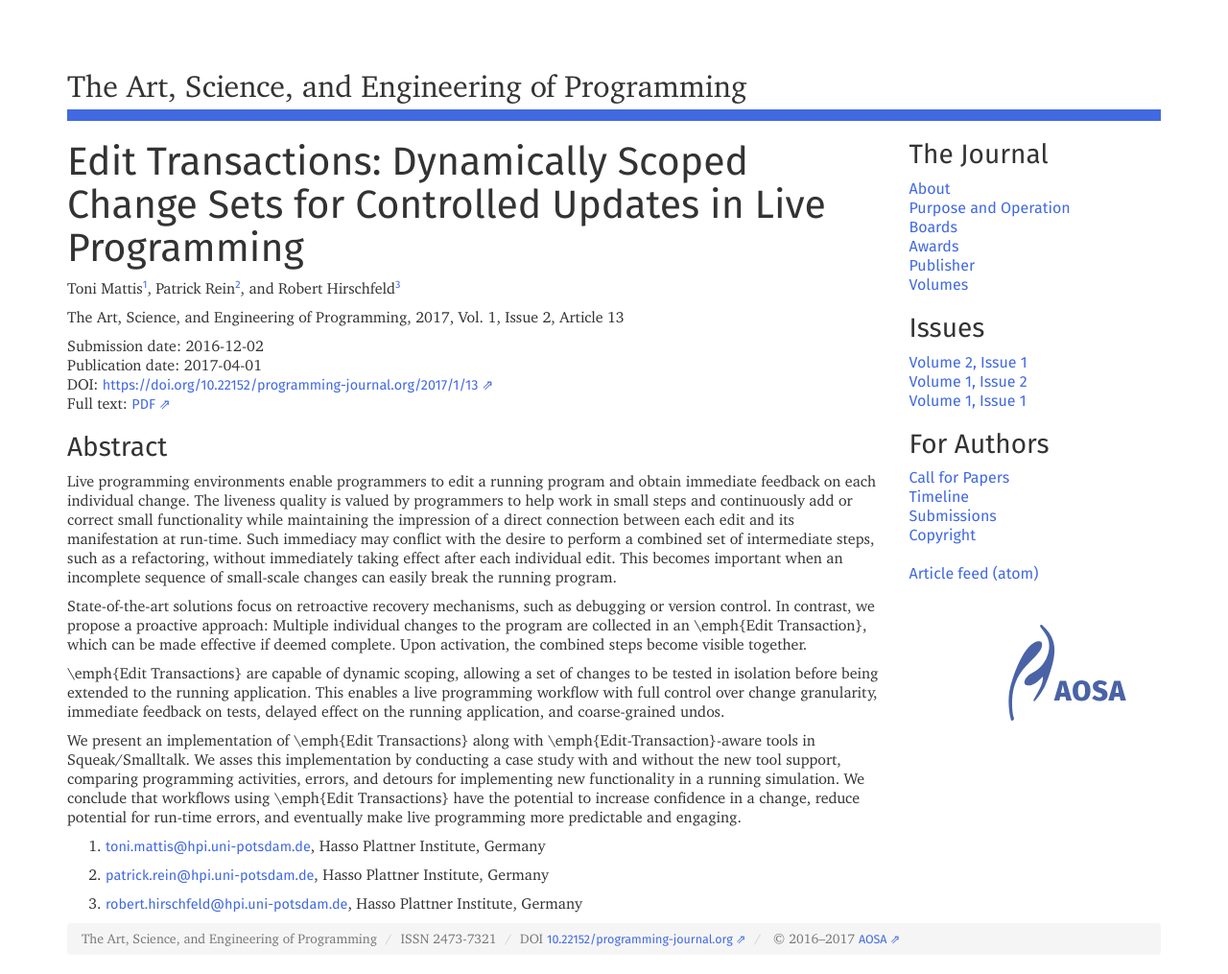
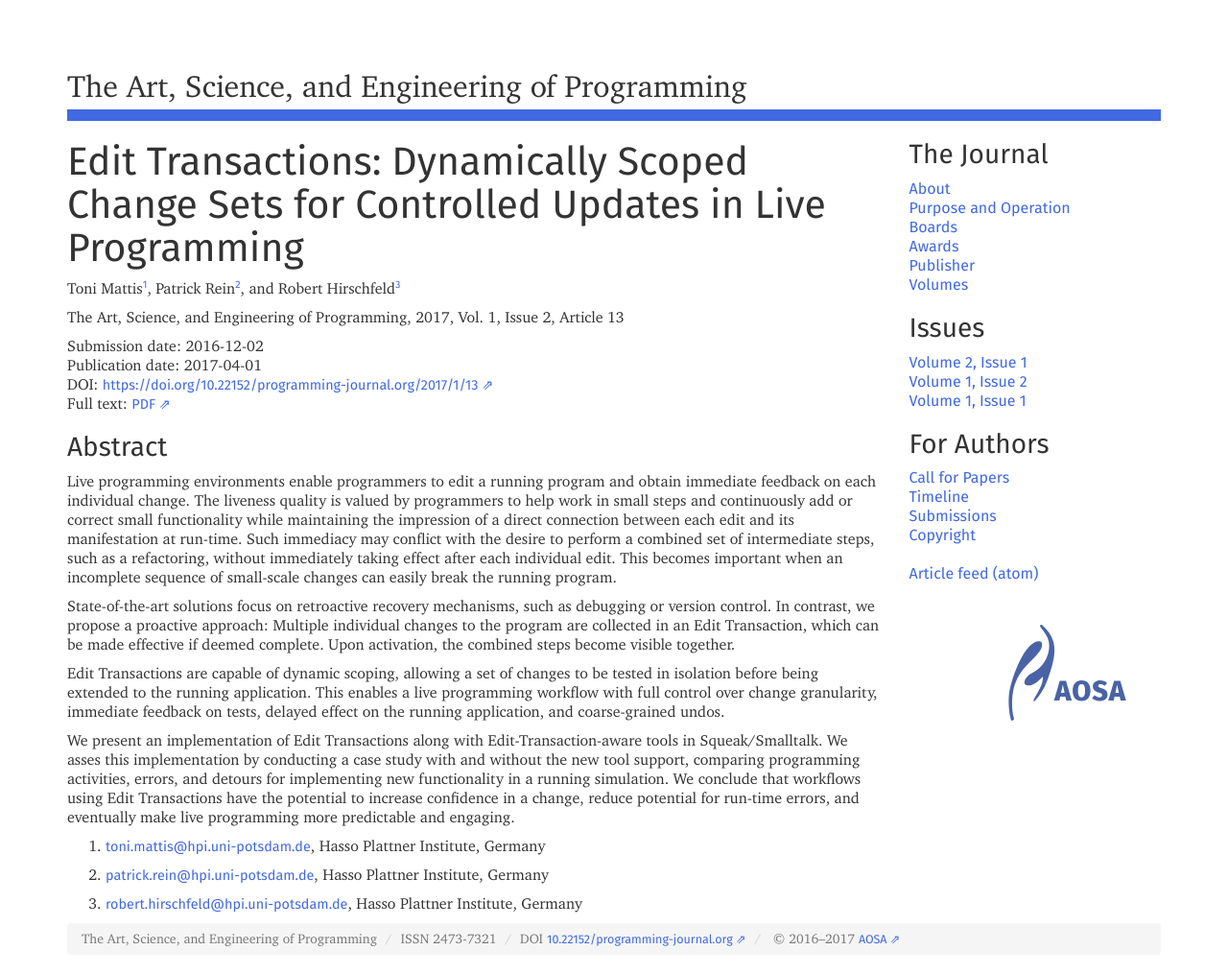
Before and after one commit to programming-journal/programming-journal.github.io, a Jekyll site: the page built from 2017/1/13/index.markdown, in a window 1280 px wide. Shown: the whole page at 96% size. Built offline with Jekyll 4.4.1, drawn with Linux system fonts in a browser that asks for light colours; nearby versions of some CDN libraries.

Commit message:
Fix abstract

```diff
--- a/2017/1/13/index.markdown
+++ b/2017/1/13/index.markdown
@@ -23,11 +23,11 @@ file: "https://arxiv.org/pdf/1703.10862v1"
 excerpt: |
     Live programming environments enable programmers to edit a running program and obtain immediate feedback on each individual change. The liveness quality is valued by programmers to help work in small steps and continuously add or correct small functionality while maintaining the impression of a direct connection between each edit and its manifestation at run-time. Such immediacy may conflict with the desire to perform a combined set of intermediate steps, such as a refactoring, without immediately taking effect after each individual edit. This becomes important when an incomplete sequence of small-scale changes can easily break the running program.
 
-    State-of-the-art solutions focus on retroactive recovery mechanisms, such as debugging or version control. In contrast, we propose a proactive approach: Multiple individual changes to the program are collected in an \emph{Edit Transaction}, which can be made effective if deemed complete. Upon activation, the combined steps become visible together.
+    State-of-the-art solutions focus on retroactive recovery mechanisms, such as debugging or version control. In contrast, we propose a proactive approach: Multiple individual changes to the program are collected in an Edit Transaction, which can be made effective if deemed complete. Upon activation, the combined steps become visible together.
 
-    \emph{Edit Transactions} are capable of dynamic scoping, allowing a set of changes to be tested in isolation before being extended to the running application. This enables a live programming workflow with full control over change granularity, immediate feedback on tests, delayed effect on the running application, and coarse-grained undos.
+    Edit Transactions are capable of dynamic scoping, allowing a set of changes to be tested in isolation before being extended to the running application. This enables a live programming workflow with full control over change granularity, immediate feedback on tests, delayed effect on the running application, and coarse-grained undos.
 
-    We present an implementation of \emph{Edit Transactions} along with \emph{Edit-Transaction}-aware tools in Squeak/Smalltalk. We asses this implementation by conducting a case study with and without the new tool support, comparing programming activities, errors, and detours for implementing new functionality in a running simulation. We conclude that workflows using \emph{Edit Transactions} have the potential to increase confidence in a change, reduce potential for run-time errors, and eventually make live programming more predictable and engaging.
+    We present an implementation of Edit Transactions along with Edit-Transaction-aware tools in Squeak/Smalltalk. We asses this implementation by conducting a case study with and without the new tool support, comparing programming activities, errors, and detours for implementing new functionality in a running simulation. We conclude that workflows using Edit Transactions have the potential to increase confidence in a change, reduce potential for run-time errors, and eventually make live programming more predictable and engaging.
 
 ---
 Toni Mattis[^1], Patrick Rein[^2], and Robert Hirschfeld[^3]
@@ -43,11 +43,11 @@ Full text: [PDF](https://arxiv.org/pdf/1703.10862v1)
 ### Abstract
 Live programming environments enable programmers to edit a running program and obtain immediate feedback on each individual change. The liveness quality is valued by programmers to help work in small steps and continuously add or correct small functionality while maintaining the impression of a direct connection between each edit and its manifestation at run-time. Such immediacy may conflict with the desire to perform a combined set of intermediate steps, such as a refactoring, without immediately taking effect after each individual edit. This becomes important when an incomplete sequence of small-scale changes can easily break the running program.
 
-State-of-the-art solutions focus on retroactive recovery mechanisms, such as debugging or version control. In contrast, we propose a proactive approach: Multiple individual changes to the program are collected in an \emph{Edit Transaction}, which can be made effective if deemed complete. Upon activation, the combined steps become visible together.
+State-of-the-art solutions focus on retroactive recovery mechanisms, such as debugging or version control. In contrast, we propose a proactive approach: Multiple individual changes to the program are collected in an Edit Transaction, which can be made effective if deemed complete. Upon activation, the combined steps become visible together.
 
-\emph{Edit Transactions} are capable of dynamic scoping, allowing a set of changes to be tested in isolation before being extended to the running application. This enables a live programming workflow with full control over change granularity, immediate feedback on tests, delayed effect on the running application, and coarse-grained undos.
+Edit Transactions are capable of dynamic scoping, allowing a set of changes to be tested in isolation before being extended to the running application. This enables a live programming workflow with full control over change granularity, immediate feedback on tests, delayed effect on the running application, and coarse-grained undos.
 
-We present an implementation of \emph{Edit Transactions} along with \emph{Edit-Transaction}-aware tools in Squeak/Smalltalk. We asses this implementation by conducting a case study with and without the new tool support, comparing programming activities, errors, and detours for implementing new functionality in a running simulation. We conclude that workflows using \emph{Edit Transactions} have the potential to increase confidence in a change, reduce potential for run-time errors, and eventually make live programming more predictable and engaging.
+We present an implementation of Edit Transactions along with Edit-Transaction-aware tools in Squeak/Smalltalk. We asses this implementation by conducting a case study with and without the new tool support, comparing programming activities, errors, and detours for implementing new functionality in a running simulation. We conclude that workflows using Edit Transactions have the potential to increase confidence in a change, reduce potential for run-time errors, and eventually make live programming more predictable and engaging.
 
 
 [^1]: <mailto:toni.mattis@hpi.uni-potsdam.de>, Hasso Plattner Institute, Germany
```
